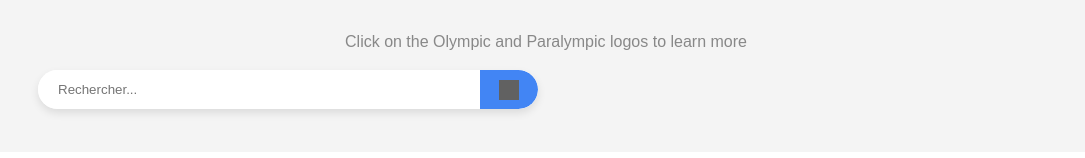
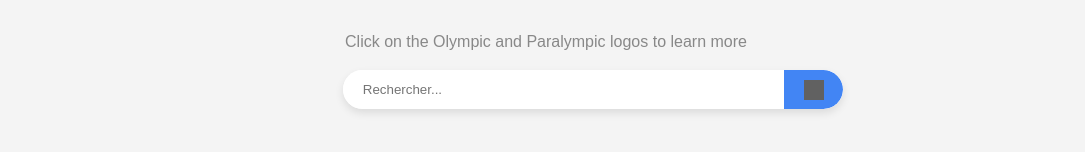
Before and after one commit to ldelcourt/OlympicSearch, a React (Vite) app: page / in a window 1280 px wide. Shown: the part 648-806 px from the top of the page, without its empty margins (94-1179 px from the left). Built offline with nearby package versions, Linux system fonts and the light colour scheme; grey boxes are pictures that could not be loaded.

Commit message:
header + barre recherche ok

```diff
--- a/src/Component/Search.css
+++ b/src/Component/Search.css
@@ -2,11 +2,13 @@
     font-family: Arial, sans-serif;
     background-color: #f4f4f4;
     margin: 0;
+    width:100%;
     display: flex;
     justify-content: center;
     align-items: center;
     height: 100vh;
   }
+
 
   .search-container {
     width: 500px;
@@ -15,6 +17,10 @@
     border-radius: 25px;
     overflow: hidden;
     box-shadow: 0 4px 8px rgba(0, 0, 0, 0.1);
+    margin-left: 30%;
+    justify-content: center;
+
+
   }
 
   #search {
--- a/src/index.css
+++ b/src/index.css
@@ -11,6 +11,7 @@
 
   font-synthesis: none;
   text-rendering: optimizeLegibility;
+
 
 }
 
--- a/src/pages/home.css
+++ b/src/pages/home.css
@@ -7,6 +7,7 @@
   background-position: center;
   background-repeat: no-repeat;
   height: 100vh; /* Set the height to take up the full viewport height */
+
 }
 
 
```
